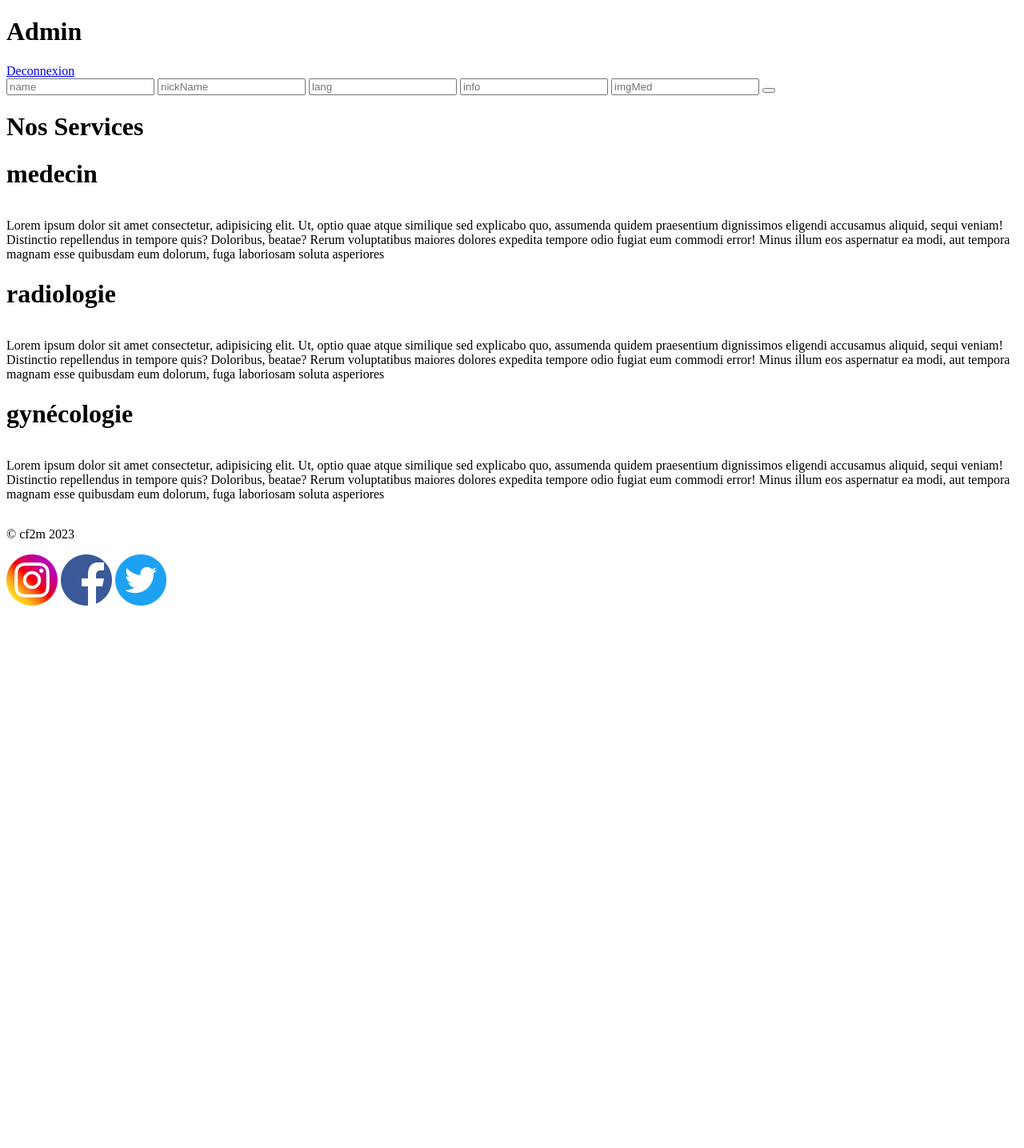
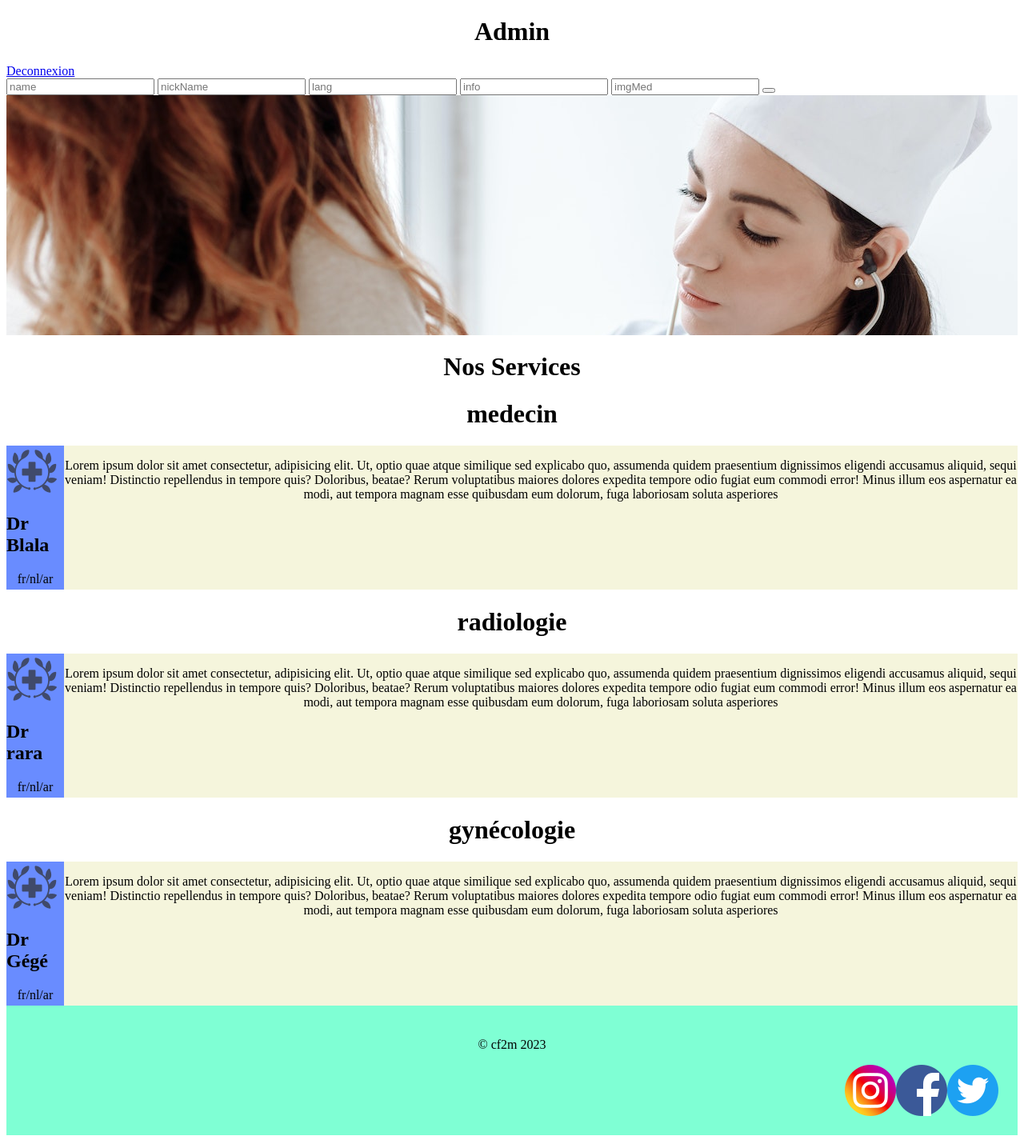
Before and after one commit to WebDevCF2m2022/hpc, a PHP site: page /?p=service in a window 1280 px wide. Shown: the part 186-1621 px from the top of the page at 80% size. Before the commit the page ends 943 px from the top, so only its background shows below. Run offline with PHP 8.4, Linux system fonts and the light colour scheme; data that the repository does not hold is empty; a stand-in replaces the project's code that opens the database connection; some libraries are stand-ins or nearby versions.

Commit message:
css service + footer mise en place

```diff
--- a/public/css/style.css
+++ b/public/css/style.css
@@ -1,3 +1,39 @@
-.banniere {
-    background-image: url(img/);
+/*Services jen*/
+.banniere  {
+    height:300px;
+   background-image: url(../img/banniereService.jpg);
 }
+.serviceDoc{
+    background-color: beige;
+    display: flex;
+    flex-direction: row;
+
+}
+.docteur {
+    background-color:rgb(105, 140, 255);
+    height: 180px;
+    width: 180px;
+}
+
+ h1 {
+    text-align: center;
+ }
+ p{
+    text-align: center;
+ }
+ /*footer*/
+ footer{
+    background-color: aquamarine;
+    display: flex;
+    flex-direction: column;
+    justify-content: center;
+    justify-items: center;
+    padding: 1.5em;
+ }
+
+#socialLogo{
+    display: flex;
+    flex-direction: row;
+    justify-content: right;
+    width: 100%;
+}
--- a/view/publicView/serviceView.php
+++ b/view/publicView/serviceView.php
@@ -5,6 +5,7 @@
     <meta http-equiv="X-UA-Compatible" content="IE=edge">
     <meta name="viewport" content="width=device-width, initial-scale=1.0">
     <title>Nos services</title>
+    <link rel="stylesheet" href="../public/css/style.css">
 </head>
 <body>
     <nav>
@@ -16,18 +17,34 @@
     <h1>Nos Services</h1>
 
     <h1>medecin</h1>
-    <img src="" alt="">
+<div class="serviceDoc">
+    <div class="docteur">
+        <img src="../public/img/logo.png" alt="">
+        <h2>Dr Blala</h2>
+        <p>fr/nl/ar</p>
+    </div>
     <p>Lorem ipsum dolor sit amet consectetur, adipisicing elit. Ut, optio quae atque similique sed explicabo quo, assumenda quidem praesentium dignissimos eligendi accusamus aliquid, sequi veniam! Distinctio repellendus in tempore quis? Doloribus, beatae? Rerum voluptatibus maiores dolores expedita tempore odio fugiat eum commodi error! Minus illum eos aspernatur ea modi, aut tempora magnam esse quibusdam eum dolorum, fuga laboriosam soluta asperiores</p>
+</div>
 
     <h1>radiologie</h1>
-    <img src="" alt="">
+<div class="serviceDoc">
+    <div class="docteur">
+        <img src="../public/img/logo.png" alt="">
+        <h2>Dr rara</h2>
+        <p>fr/nl/ar</p>
+    </div>
     <p>Lorem ipsum dolor sit amet consectetur, adipisicing elit. Ut, optio quae atque similique sed explicabo quo, assumenda quidem praesentium dignissimos eligendi accusamus aliquid, sequi veniam! Distinctio repellendus in tempore quis? Doloribus, beatae? Rerum voluptatibus maiores dolores expedita tempore odio fugiat eum commodi error! Minus illum eos aspernatur ea modi, aut tempora magnam esse quibusdam eum dolorum, fuga laboriosam soluta asperiores</p>
-
+</div>
 
     <h1>gynécologie</h1>
-    <img src="" alt="">
+<div class="serviceDoc">
+    <div class="docteur">
+        <img src="../public/img/logo.png" alt="">
+        <h2>Dr Gégé</h2>
+        <p>fr/nl/ar</p>
+    </div>
     <p>Lorem ipsum dolor sit amet consectetur, adipisicing elit. Ut, optio quae atque similique sed explicabo quo, assumenda quidem praesentium dignissimos eligendi accusamus aliquid, sequi veniam! Distinctio repellendus in tempore quis? Doloribus, beatae? Rerum voluptatibus maiores dolores expedita tempore odio fugiat eum commodi error! Minus illum eos aspernatur ea modi, aut tempora magnam esse quibusdam eum dolorum, fuga laboriosam soluta asperiores</p>
-
+</div>
 
     <footer>
         <?php
```
Also changed, not shown: public/img/banniereService.jpg (added).
